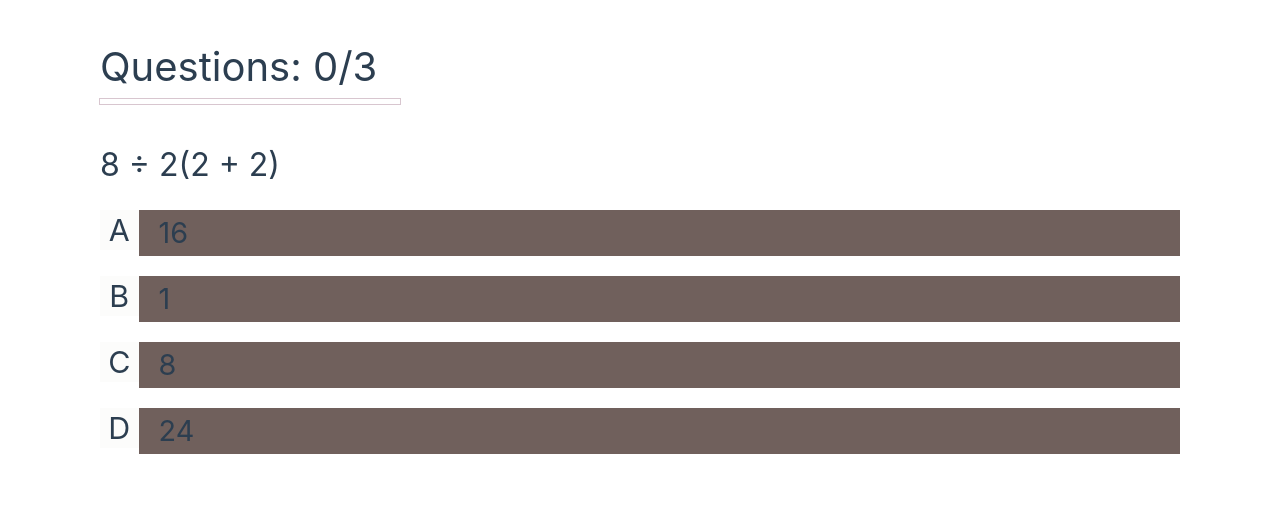
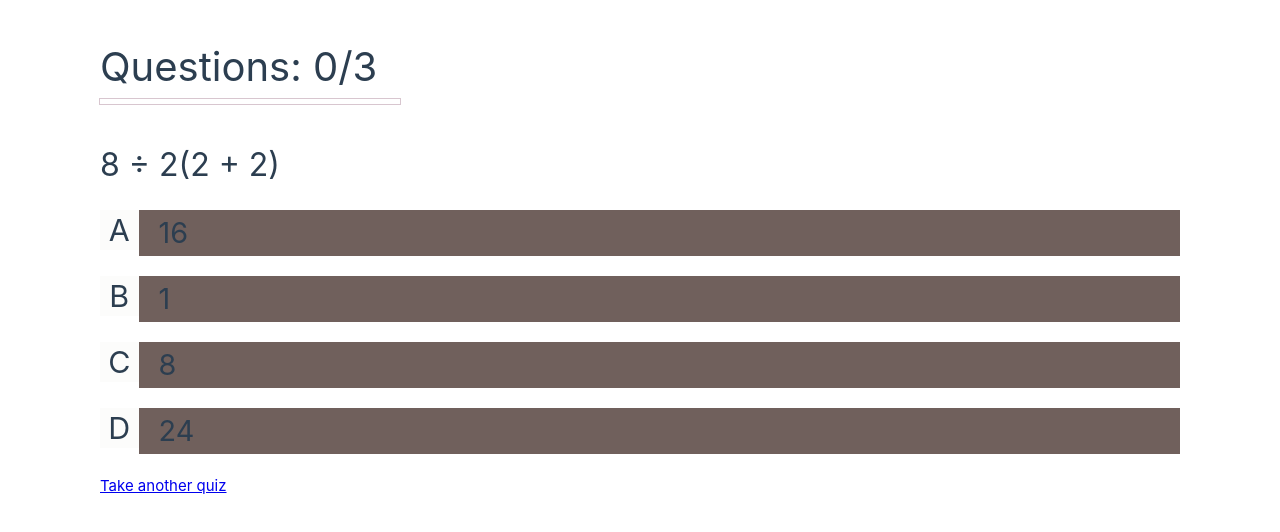
Before and after one commit to abhi00o7/quiz-app-vue, a Vue app: page /questions/1/1 in a window 1280 px wide. Shown: the top 532 px of the page. Built offline with nearby package versions, Linux system fonts and the light colour scheme.

Commit message:
add go to home router link

```diff
--- a/src/components/Questions.vue
+++ b/src/components/Questions.vue
@@ -1,4 +1,6 @@
 <script setup>
+import { RouterLink } from "vue-router";
+
 const { question } = defineProps(["question"]);
 const emit = defineEmits(["selectOption"]);
 const emitSelectedOption = (isCorrect) => {
@@ -24,6 +26,7 @@ const emitSelectedOption = (isCorrect) => {
         </div>
       </div>
     </div>
+    <RouterLink class="next-button" to="/">Take another quiz</RouterLink>
   </div>
 </template>
 
```
